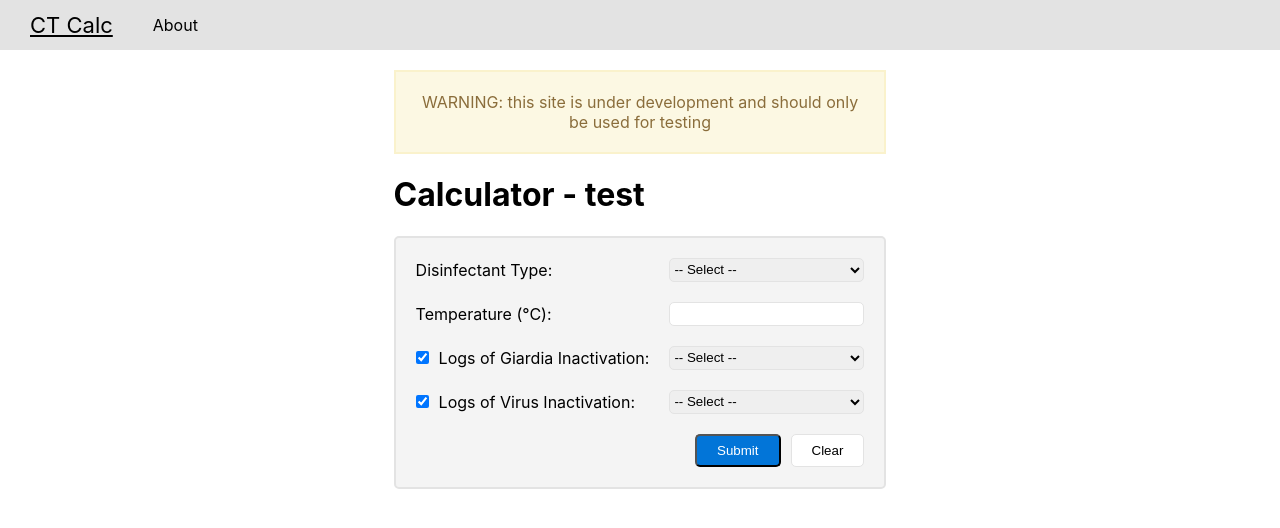
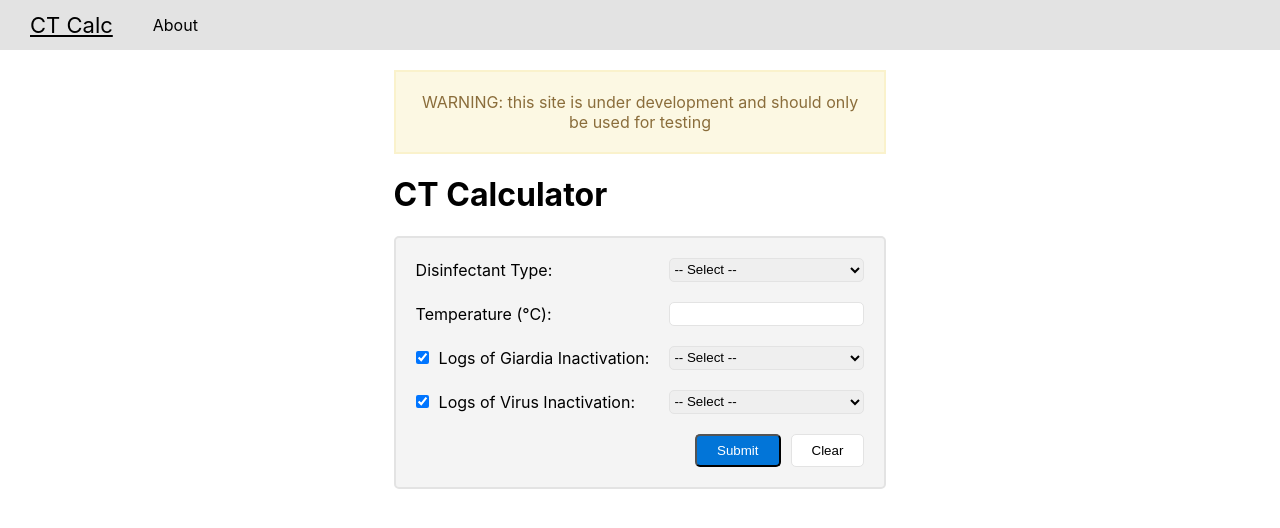
Before and after one commit to nicodes/ctcalc, a React (Create React App) app in the folder client/: page / in a window 1280 px wide. Shown: the top 528 px of the page. Built offline with nearby package versions, Linux system fonts and the light colour scheme.

Commit message:
title fix

```diff
--- a/client/src/components/calculator/Calculator.js
+++ b/client/src/components/calculator/Calculator.js
@@ -81,7 +81,7 @@ function Calculator() {
             border: 'solid 2px #faf2cc',
             color: '#8a6d3b'
         }}>WARNING: this site is under development and should only be used for testing</div>
-        <h1>Calculator - test</h1>
+        <h1>CT Calculator</h1>
         <form>
             <div className='label-container'>
                 <span>Disinfectant Type:</span>
```
